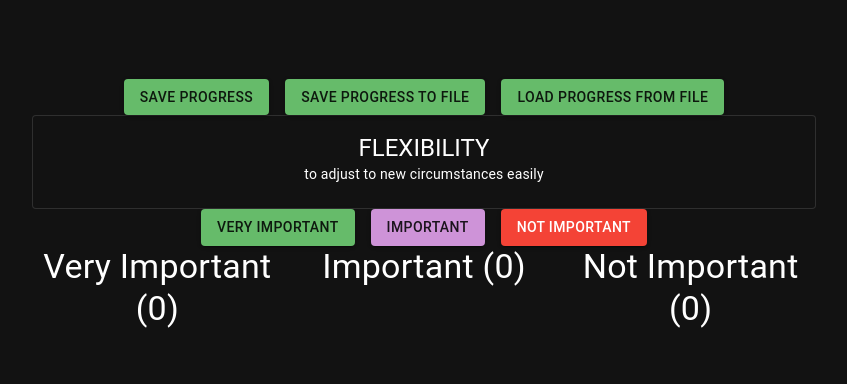
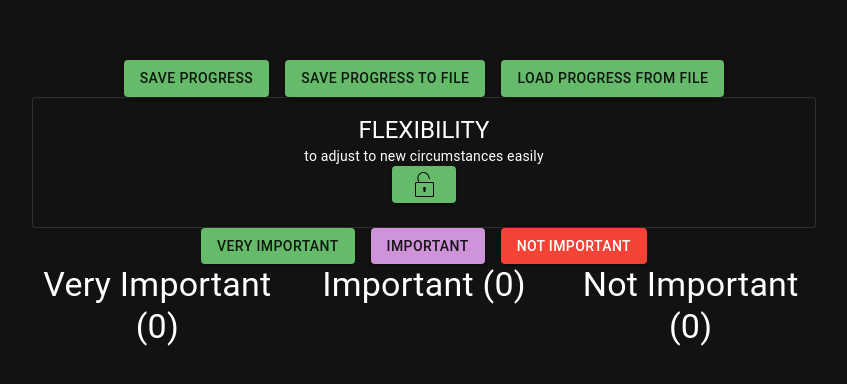
Before and after one commit to CorreyL/values-exercise, a React (Vite) app: page / in a window 1280 px wide. Shown: the part 196-580 px from the top of the page, without its empty margins (216-1063 px from the left). Built offline with nearby package versions, Linux system fonts and the light colour scheme.

Commit message:
Add functionality to (un)lock Values in columns

```diff
--- a/src/components/Value/Value.tsx
+++ b/src/components/Value/Value.tsx
@@ -1,4 +1,8 @@
+import {
+  useState,
+} from 'react'
 import Box from '@mui/material/Box';
+import Button from '@mui/material/Button';
 import Card from '@mui/material/Card';
 import CardContent from '@mui/material/CardContent';
 import Typography from '@mui/material/Typography';
@@ -38,7 +42,22 @@ export default function Value({
   draggable = false,
   onDragStart = null,
   onDragEnd = null,
+  lockedValues,
+  setLockedValues,
 }: ValueProps) {
+  const [ isLocked, setIsLocked ] = useState<boolean>(lockedValues.includes(value));
+  const changeLockstate = () => {
+    setLockedValues(state => {
+      if (isLocked) {
+        // The value exists in the array, remove it
+        setIsLocked(!isLocked);
+        return state.filter(stateValue => stateValue !== value);
+      }
+      setIsLocked(!isLocked);
+      state.push(value);
+      return state;
+    });
+  };
   /**
    * @todo Make fonts look better @_@
    */
@@ -57,6 +76,21 @@ export default function Value({
           <Typography variant="body2">
             {descriptor}
           </Typography>
+          <Button
+             variant="contained"
+             onClick={changeLockstate}
+             color={
+              isLocked
+                ? "error"
+                : "success"
+             }
+          >
+            {
+              isLocked
+                ? lockIcon()
+                : unlockIcon()
+            }
+          </Button>
         </CardContent>
       </Card>
     </Box>
```
